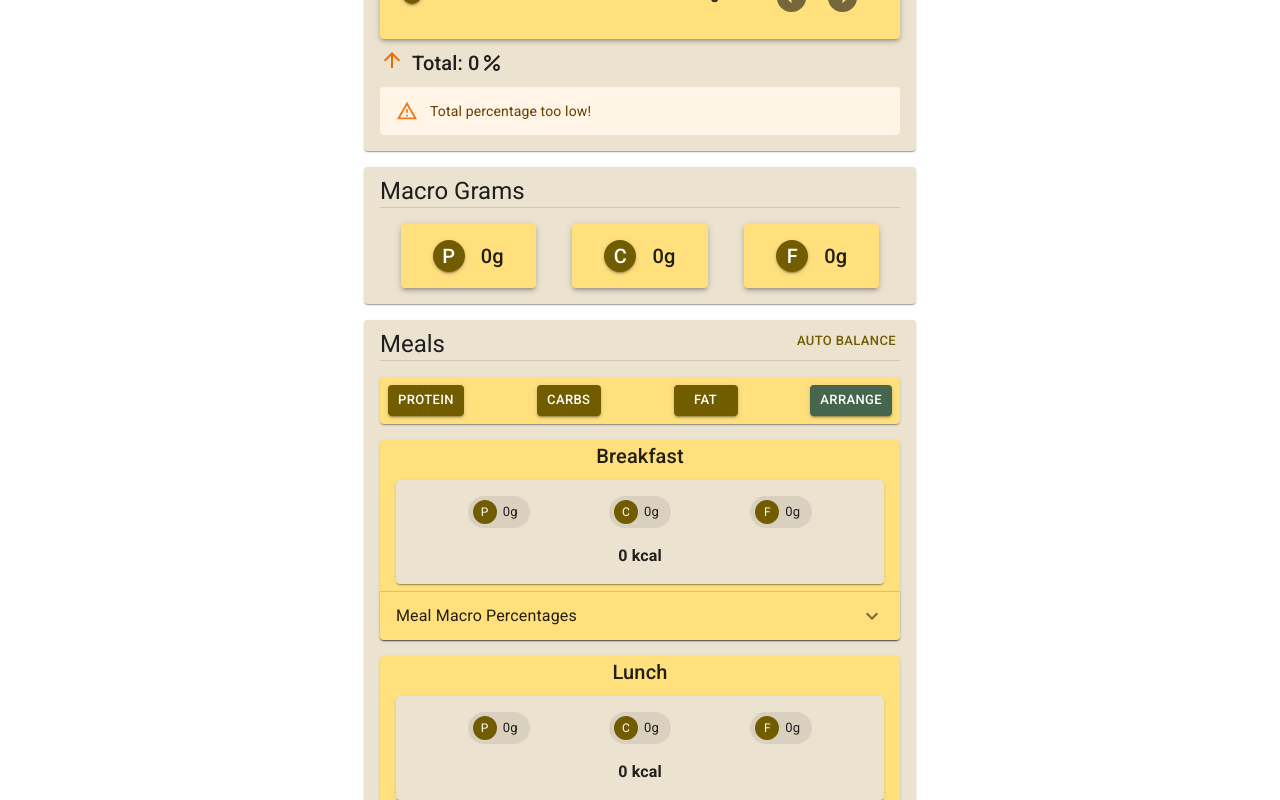
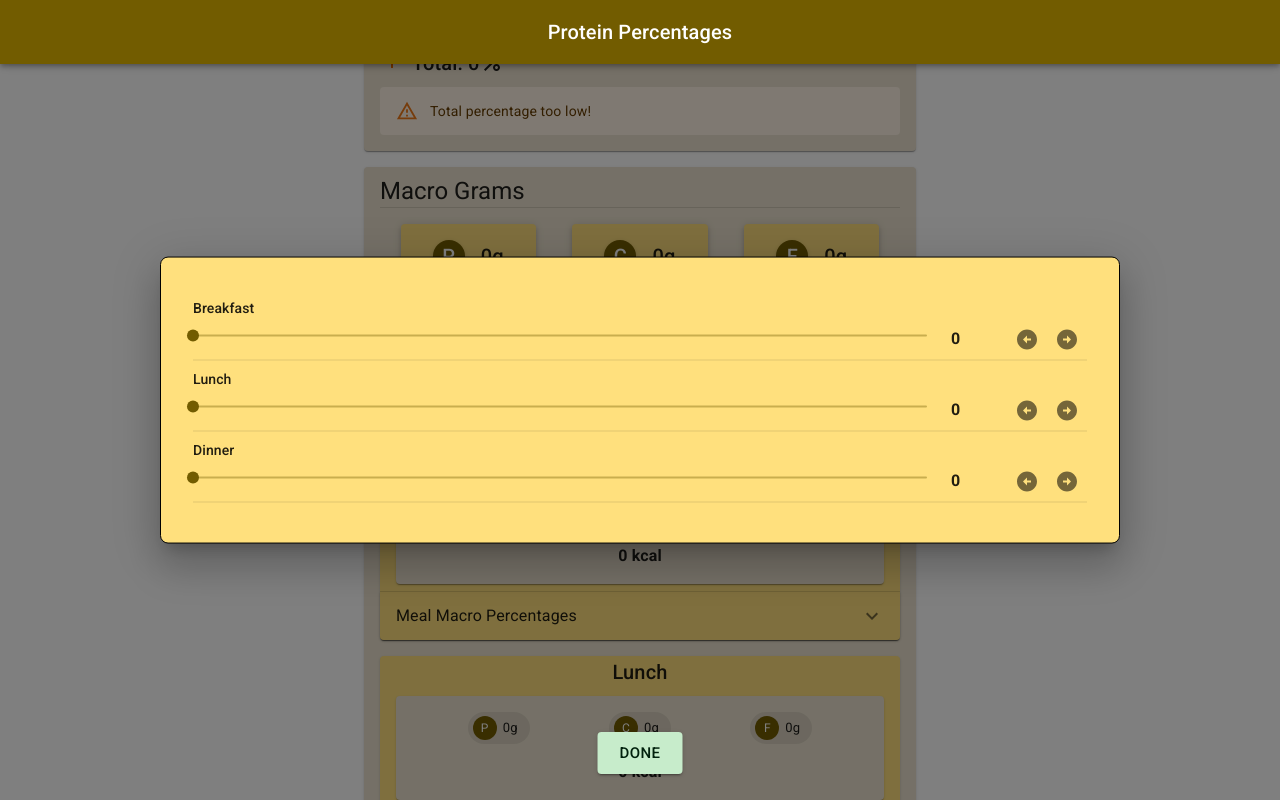
Before and after one commit to andrewdieppa/caloriculator, a React (Create React App) app: page / in a window 1280 px wide. Both pictures are taken after a click on the button "PROTEIN". Shown: the part 657-1457 px from the top of the page. Built offline with nearby package versions, Linux system fonts and the light colour scheme.

Commit message:
add protein modal

```diff
--- a/src/components/App/App.js
+++ b/src/components/App/App.js
@@ -3,6 +3,7 @@ import MacroPercentages from '../MacroPercentages/MacroPercentages';
 import MacroGrams from '../MacroGrams/MacroGrams';
 import TotalCalories from '../TotalCalories/TotalCalories';
 import Meals from '../Meals/Meals';
+import ProteinModal from '../Modals/ProteinModal';
 import { Container, Grid, Box } from '@mui/material';
 import { ThemeProvider } from '@mui/material/styles';
 import CssBaseLine from '@mui/material/CssBaseline';
@@ -34,6 +35,7 @@ function App() {
           </Box>
         </Box>
       </Container>
+      <ProteinModal />
     </ThemeProvider>
   );
 }
--- a/src/components/Meals/EditButtonBar.js
+++ b/src/components/Meals/EditButtonBar.js
@@ -1,13 +1,21 @@
 import { Button, Paper, Stack } from '@mui/material';
+import { toggleProteinModal } from '../../store/uiSlice';
+import { useDispatch } from 'react-redux';
 
 const EditButtonBar = () => {
+  const dispatch = useDispatch();
+
   return (
     <Paper>
       <Stack
         direction="row"
         sx={{ mb: 2, p: 1, justifyContent: 'space-between' }}
       >
-        <Button variant="contained" size="small">
+        <Button
+          variant="contained"
+          size="small"
+          onClick={() => dispatch(toggleProteinModal())}
+        >
           Protein
         </Button>
         <Button variant="contained" size="small">
--- a/src/components/Meals/MealMacPercSlider.js
+++ b/src/components/Meals/MealMacPercSlider.js
@@ -2,6 +2,7 @@ import MacroAvatar from '../UI/MacroAvatar';
 import {
   Paper,
   Box,
+  Divider,
   Typography,
   Slider,
   Input,
@@ -20,6 +21,7 @@ import {
 import { useDispatch } from 'react-redux';
 
 const MealMacPercSlider = ({
+  modal,
   title,
   macroPerc,
   macroPercTotal,
@@ -65,6 +67,11 @@ const MealMacPercSlider = ({
     }
   };
 
+  {
+    /* --------- Normal Render --------- */
+  }
+
+  if (!modal) {
     return (
       <Grid container spacing={3} alignItems="center">
         <Grid item>
@@ -112,6 +119,54 @@ const MealMacPercSlider = ({
         </Grid>
       </Grid>
     );
+    {
+      /* --------- Modal Render --------- */
+    }
+  } else {
+    return (
+      <>
+        <Typography variant="subtitle2">{title}</Typography>
+        <Grid container spacing={3} alignItems="center">
+          <Grid item xs>
+            <Slider
+              valueLabelDisplay="auto"
+              size="small"
+              value={macroPerc}
+              onChange={handleSliderChange}
+              aria-labelledby={`${title}-input-slider`}
+              color={color}
+            />
+          </Grid>
+          <Grid item>
+            <Input
+              readOnly
+              disableUnderline
+              value={macroPerc}
+              size="small"
+              onChange={handleInputChange}
+              onBlur={handleBlur}
+              inputProps={{
+                style: { fontWeight: 'bold' },
+                min: 0,
+                max: 100,
+                type: 'number',
+                'aria-labelledby': `${title}-input-slider`,
+              }}
+            />
+            <Stack sx={{ display: 'inline-block' }}>
+              <IconButton onClick={handleLeftClick}>
+                <ArrowCircleLeft />
+              </IconButton>
+              <IconButton onClick={handleRightClick}>
+                <ArrowCircleRight />
+              </IconButton>
+            </Stack>
+          </Grid>
+        </Grid>
+        <Divider sx={{ mb: 1 }} />
+      </>
+    );
+  }
 };
 
 export default MealMacPercSlider;
--- /dev/null
+++ b/src/components/Modals/ProteinModal.js
@@ -0,0 +1,95 @@
+import MealMacPercSlider from '../Meals/MealMacPercSlider';
+import { useSelector, useDispatch } from 'react-redux';
+import {
+  Modal,
+  AppBar,
+  Stack,
+  Box,
+  Button,
+  Typography,
+  Divider,
+} from '@mui/material';
+import { Close } from '@mui/icons-material';
+import { toggleProteinModal } from '../../store/uiSlice';
+import { setProteinPerc } from '../../store/mealsSlice';
+
+const ProteinModal = () => {
+  const dispatch = useDispatch();
+  const { meals, numMeals } = useSelector(state => state.mealsData);
+  const { showProteinModal } = useSelector(state => state.ui);
+
+  const style = {
+    position: 'absolute',
+    top: '50%',
+    left: '50%',
+    transform: 'translate(-50%, -50%)',
+    width: 0.75,
+    height: numMeals >= 5 ? 0.75 : 'auto',
+    bgcolor: 'background.paper',
+    border: '1px solid #000',
+    borderRadius: 2,
+    boxShadow: 24,
+    px: 4,
+    pb: 4,
+    overflow: 'auto',
+  };
+
+  return (
+    <Modal
+      open={showProteinModal}
+      onClose={() => dispatch(toggleProteinModal())}
+    >
+      <>
+        <AppBar enableColorOnDark position="fixed" sx={{ py: 2, mb: 2 }}>
+          <Typography variant="h6" sx={{ textAlign: 'center' }}>
+            Protein Percentages
+          </Typography>
+        </AppBar>
+        <Box sx={style}>
+          <Box sx={{ mt: 5 }}>
+            {meals.map(meal => {
+              return (
+                <MealMacPercSlider
+                  modal
+                  key={meal.id}
+                  title={meal.name}
+                  mealId={meal.id}
+                  macroPerc={meal.proteinPerc}
+                  macroPercTotal={meal.proteinPercTotal}
+                  setterAction={setProteinPerc}
+                  color="primary"
+                />
+              );
+            })}
+          </Box>
+        </Box>
+        <Box
+          sx={{
+            position: 'absolute',
+            bottom: 5,
+            left: '50%',
+            transform: 'translate(-50%, -50%)',
+          }}
+        >
+          <Button
+            sx={{
+              bgcolor: 'secondary.light',
+              color: 'secondary.dark',
+              '&:hover': {
+                bgcolor: 'secondary.dark',
+                color: 'secondary.light',
+              },
+            }}
+            variant="contained"
+            size="large"
+            onClick={() => dispatch(toggleProteinModal())}
+          >
+            Done
+          </Button>
+        </Box>
+      </>
+    </Modal>
+  );
+};
+
+export default ProteinModal;
--- a/src/store/uiSlice.js
+++ b/src/store/uiSlice.js
@@ -2,6 +2,10 @@ import { createSlice } from '@reduxjs/toolkit';
 
 const initialState = {
   mode: 'light',
+  showProteinModal: false,
+  showCarbModal: false,
+  showFatModal: false,
+  showArrangeModal: false,
 };
 
 export const uiSlice = createSlice({
@@ -11,8 +15,11 @@ export const uiSlice = createSlice({
     toggleMode: state => {
       state.mode = state.mode === 'light' ? 'dark' : 'light';
     },
+    toggleProteinModal: state => {
+      state.showProteinModal = !state.showProteinModal;
+    },
   },
 });
 
-export const { toggleMode } = uiSlice.actions;
+export const { toggleMode, toggleProteinModal } = uiSlice.actions;
 export default uiSlice.reducer;
```
Lines whose indentation alone changed are shown as unchanged.
